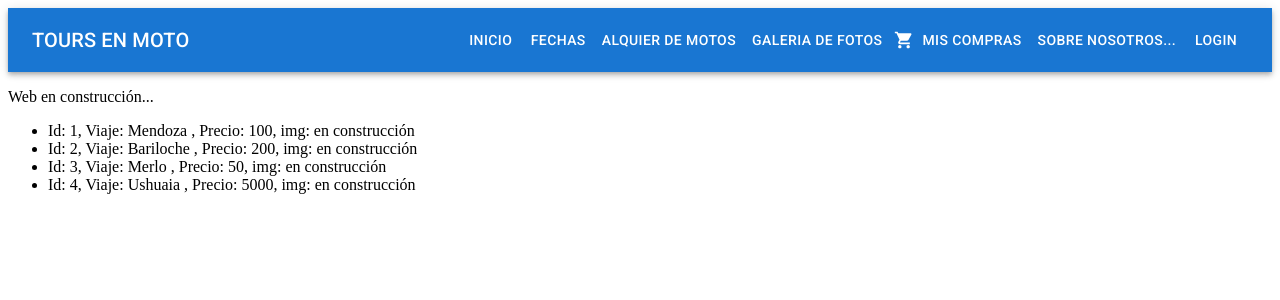
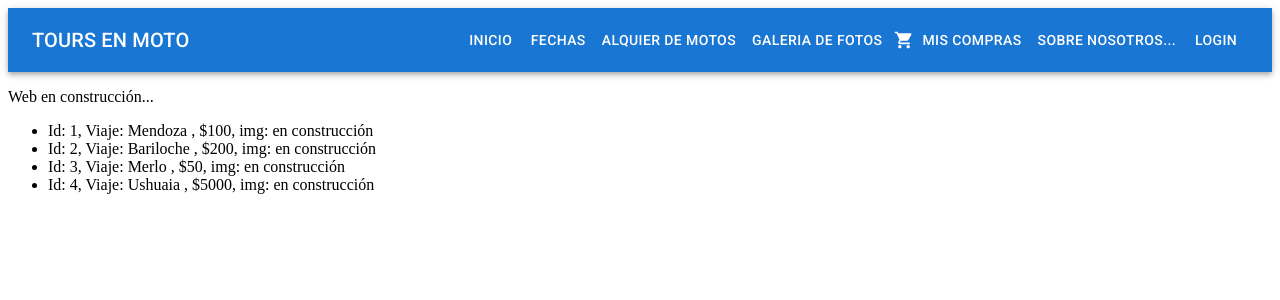
Before and after one commit to GBarlocco/toursEnMotoGastonBarlocco, a React (Create React App) app in the folder app/: page / in a window 1280 px wide. Shown: the top 300 px of the page. Built offline with nearby package versions, Linux system fonts and the light colour scheme.

Commit message:
correcion catalogo con maps y promises

```diff
--- a/app/package.json
+++ b/app/package.json
@@ -5,13 +5,16 @@
   "dependencies": {
     "@emotion/react": "^11.8.1",
     "@emotion/styled": "^11.8.1",
+    "@mui/icons-material": "^5.5.0",
     "@mui/material": "^5.4.3",
     "@testing-library/jest-dom": "^5.16.2",
     "@testing-library/react": "^12.1.3",
     "@testing-library/user-event": "^13.5.0",
     "react": "^17.0.2",
     "react-dom": "^17.0.2",
+    "react-router-dom": "^6.2.2",
     "react-scripts": "5.0.0",
+    "react-toastify": "^8.2.0",
     "web-vitals": "^2.1.4"
   },
   "scripts": {
--- a/app/src/App.jsx
+++ b/app/src/App.jsx
@@ -2,6 +2,9 @@ import Navbar from "./components/Navbar";
 import Header from "./components/Header";
 import Main from "./components/Main"
 import ItemListContainer from "./components/ItemListContainer";
+
+import {ToastContainer} from "react-toastify";
+import 'react-toastify/dist/ReactToastify.css';
 
 const App = () => {
   return (
@@ -10,6 +13,7 @@ const App = () => {
       <Navbar />
       <ItemListContainer greeting="Web en construcción..." />
       <Main />
+      <ToastContainer />
     </>
   );
 };
--- a/app/src/components/CartWidget.jsx
+++ b/app/src/components/CartWidget.jsx
@@ -8,8 +8,7 @@ const CartWidget = () => {
     return (
         <Button
             color="inherit"
-            fontSize="small"
-            startIcon={<ShoppingCartIcon />}
+            startIcon = {<ShoppingCartIcon />}
         >
             Mis compras
         </Button>
--- a/app/src/components/Item.jsx
+++ b/app/src/components/Item.jsx
@@ -1,7 +1,7 @@
 const Item = (props) => {
     return (
-        <li key={props.indice}>
-            Id:  {props.id},  Viaje: {props.name} , Precio: {props.price}, img: {props.pictureUrl}
+        <li key={props.id}>
+            Id:  {props.id},  Viaje: {props.name} , ${props.price}, img: {props.pictureUrl}
         </li>
     )
 };
--- a/app/src/components/ItemList.jsx
+++ b/app/src/components/ItemList.jsx
@@ -1,11 +1,12 @@
 import Item from "./Item";
+
 
 const ItemList = (props) => {
     return (
         <>
             <ul>
-                {props.travels.map((travel, indice) => {
-                    return <Item indice = {indice} id = {travel.id} name={travel.name} price={travel.price} pictureUrl = {travel.pictureUrl} />
+                {props.travels.map((travel) => {
+                    return <Item key={travel.id} id={travel.id} name={travel.name} price={travel.price} pictureUrl={travel.pictureUrl} />
                 })
                 }
             </ul>
--- a/app/src/components/ItemListContainer.jsx
+++ b/app/src/components/ItemListContainer.jsx
@@ -5,33 +5,9 @@ import {
 
 //import ItemCount from "./ItemCount";
 import ItemList from "./ItemList";
+import DataTravel from "../data/DataTravel"
 
-let travelInfoAPI = [
-    {
-        id: 1,
-        name: "Mendoza",
-        price: 100,
-        pictureUrl: "en construcción"
-    },
-    {
-        id: 2,
-        name: "Bariloche",
-        price: 200,
-        pictureUrl: "en construcción"
-    },
-    {
-        id: 3,
-        name: "Merlo",
-        price: 50,
-        pictureUrl: "en construcción"
-    },
-    {
-        id: 4,
-        name: "Ushuaia",
-        price: 5000,
-        pictureUrl: "en construcción"
-    }
-]
+let travelInfoAPI = DataTravel;
 
 const ItemListContainer = (props) => {
     //const miOnAdd = (count) => { console.log("se ejecuta miOnAdd", count) };
@@ -50,12 +26,10 @@ const ItemListContainer = (props) => {
 
         myPromise.
             then((respondeAPI) => {
-                setTravels(travelInfoAPI);
-                setMsgError("Sin error en API");
-
+                setTravels(respondeAPI);
             })
             .catch((errorAPI) => {
-                setMsgError("Error al cargar los datos...");
+                setMsgError("Error al cargar los datos..." + errorAPI);
 
             })
             .finally(() => {
--- /dev/null
+++ b/app/src/data/DataTravel.jsx
@@ -0,0 +1,28 @@
+let travelInfoAPI = [
+    {
+        id: 1,
+        name: "Mendoza",
+        price: 100,
+        pictureUrl: "en construcción"
+    },
+    {
+        id: 2,
+        name: "Bariloche",
+        price: 200,
+        pictureUrl: "en construcción"
+    },
+    {
+        id: 3,
+        name: "Merlo",
+        price: 50,
+        pictureUrl: "en construcción"
+    },
+    {
+        id: 4,
+        name: "Ushuaia",
+        price: 5000,
+        pictureUrl: "en construcción"
+    }
+]
+
+export default travelInfoAPI;
```
Also changed, not shown: 2 other files (tests, documents, lock files or other folders).
